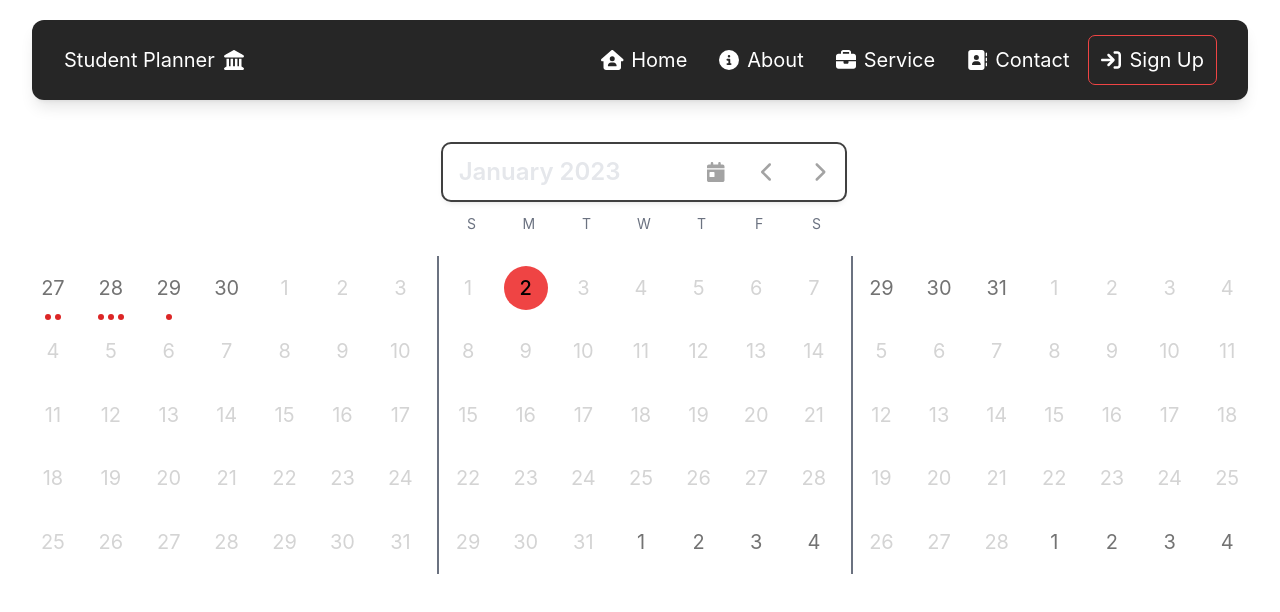
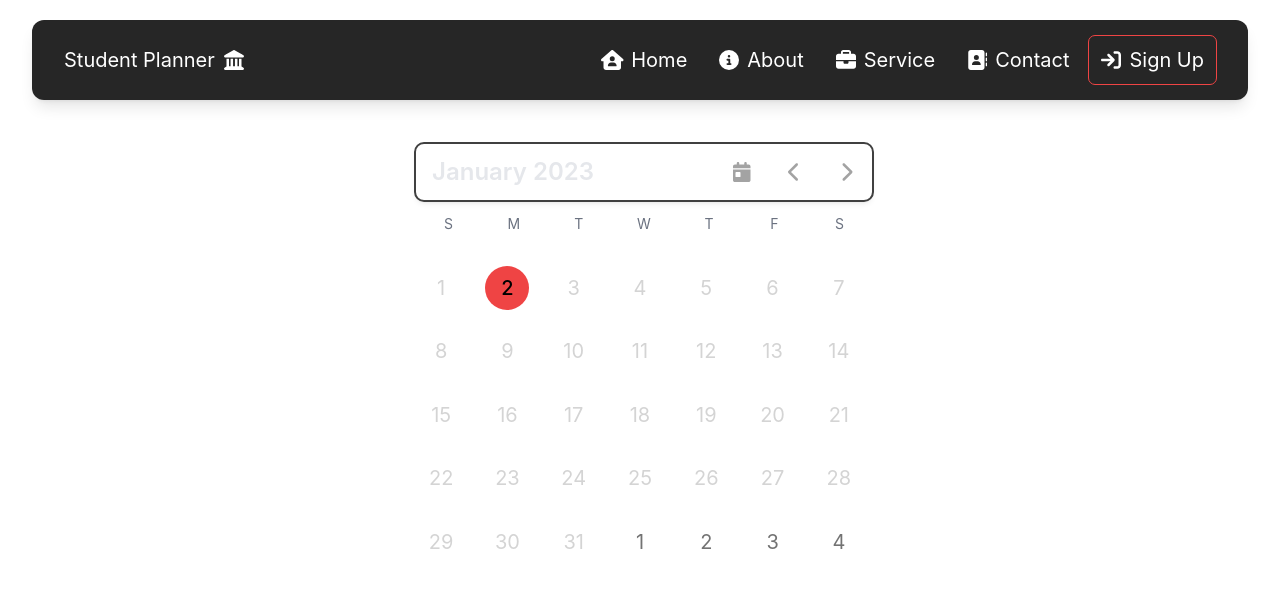
Before and after one commit to Student-Planner/student-planner-web-app, a Next.js app: page / in a window 1280 px wide. Shown: the top 612 px of the page. Built offline with nearby package versions, Linux system fonts and the light colour scheme.

Commit message:
task schema type, reverted back to one col layout

```diff
--- a/src/components/calendar/Calendar.tsx
+++ b/src/components/calendar/Calendar.tsx
@@ -64,18 +64,18 @@ export default function Calendar() {
   }
 
   // Filter for task of current day
-  const selectedDayEvents = sampleTasks.filter((evnet) =>
-    isSameDay(parseISO(evnet.Due.dateTime), selectedDay)
+  const selectedDayEvents = sampleTasks.filter((event) =>
+    isSameDay(event.due, selectedDay)
   );
 
-  const getDayEvents = (day: Date) => (sampleTasks.filter((evnet) =>
-    isSameDay(parseISO(evnet.Due.dateTime), day)
+  const getDayEvents = (day: Date) => (sampleTasks.filter((event) =>
+    isSameDay(event.due, day)
   ));
 
   return (
-    <div className="max-w-7xl max-h- mx-auto my-auto md:px-6 px-2 md:py-6 py-2 select-none lg:text-xl md:text-lg">
+    <div className="max-w-lg max-h- mx-auto my-auto md:px-6 px-2 md:py-6 py-2 select-none lg:text-xl md:text-lg">
       {/* Header */}
-      <div className="grid grid-cols-3 divide-x-8 divide-transparent mb-4">
+      <div className="grid grid-cols-1 divide-x-8 divide-transparent mb-4">
         <div className=""></div>
         <div>
           {/* Control Header */}
@@ -84,6 +84,7 @@ export default function Calendar() {
             goToCurrentMonth={goToCurrentMonth}
             previousMonth={previousMonth}
             nextMonth={nextMonth} />
+
           {/* === Headers for Days === */}
           <div className="grid grid-cols-7 mt-2 text-sm leading-8 text-center text-gray-500 cursor-default">
             <div>S</div><div>M</div><div>T</div><div>W</div><div>T</div><div>F</div><div>S</div>
@@ -93,21 +94,7 @@ export default function Calendar() {
       </div>
 
       {/* Calendar */}
-      <div className="grid grid-cols-3 gap-2 divide-x-2 divide-gray-500 divi mb-4">
-
-        <div className="L-Month ">
-          {/* === Days === */}
-          <div className="grid grid-cols-7 mt-0 text-md">
-            {daysOfMonth(getFirstDayPrevMonth()).map((day, dayIndx) => (
-              <CalendarDay
-                key={day.toString()}
-                day={day}
-                dayIndx={dayIndx}
-                firstDayOfMonth={getFirstDayPrevMonth()}
-                dayEvents={getDayEvents(day)} />
-            ))}
-          </div>
-        </div>
+      <div className="grid grid-cols-1 gap-2 divide-x-2 divide-gray-500 divi mb-4">
 
         <div className="M-Month">
           {/* === Days === */}
@@ -123,20 +110,6 @@ export default function Calendar() {
           </div>
         </div>
 
-        <div className="R-Month ">
-          {/* === Days === */}
-          <div className="grid grid-cols-7 mt-0 text-md">
-            {daysOfMonth(getFirstDayNextMonth()).map((day, dayIndx) => (
-              <CalendarDay
-                key={day.toString()}
-                day={day}
-                dayIndx={dayIndx}
-                firstDayOfMonth={getFirstDayNextMonth()}
-                dayEvents={getDayEvents(day)} />
-            ))}
-          </div>
-        </div>
-
       </div>
     </div>
   );
--- a/src/components/calendar/CalendarDay.tsx
+++ b/src/components/calendar/CalendarDay.tsx
@@ -8,9 +8,9 @@ import {
     startOfToday,
 } from "date-fns";
 import { classNames } from '@/utils/utils';
-import Task from '@/data/Task';
 import { useDispatch, useSelector } from 'react-redux';
 import { selectedDayValue, changeSelectedDay } from '@/redux/calendarSelectedDay';
+import { Task } from '@prisma/client';
 
 
 type Props = {
@@ -92,10 +92,11 @@ const CalendarDay = ({ day, dayIndx, firstDayOfMonth, dayEvents }: Props) => {
                 {dayEvents.map((event, eventIndex) => (
                     eventIndex < 3 ? <div
                         key={eventIndex}
+                        // TODO update color value (was bg-red-600)
                         className={classNames(
                             eventIndex === 0 ?
                                 "" : "ml-1",
-                            "bg-red-600 h-1.5 w-1.5 rounded-full")}></div> : <></>
+                            "bg-[", event.color, "]", "h-1.5 w-1.5 rounded-full")}></div> : <></>
                 ))}
             </div>
             {/* <div className="w-1 h-1 mx-auto mt-1">
--- a/src/data/Task.ts
+++ b/src/data/Task.ts
@@ -6,14 +6,14 @@ import {
 	WithFieldValue,
 } from "firebase/firestore";
 
-export type Due = {
+type Due = {
 	date: string;
 	dateTime: string;
 	isRecurring: boolean;
 	timezone: string;
 };
 
-export const TaskConverter: FirestoreDataConverter<Task> = {
+const TaskConverter: FirestoreDataConverter<Task> = {
 	toFirestore(task: WithFieldValue<Task>): DocumentData {
 		return {
 			id: task.Id,
@@ -122,4 +122,4 @@ class Task {
 
 // const myTask: Task = new Task();
 
-export default Task;
+// export default Task;
--- a/src/data/sampleTasks.ts
+++ b/src/data/sampleTasks.ts
@@ -1,20 +1,22 @@
+import { Task } from "@prisma/client";
 import sampleTasksJson from "./sampleTasks.json";
-import Task from "./Task";
 
 const sampleTasks: Task[] = [];
 
 for (let i = 0; i < sampleTasksJson.length; i++) {
 	const element = sampleTasksJson[i];
-	sampleTasks.push(
-		new Task(
-			element.id,
-			element.title,
-			element.description,
-			element.due,
-			element.isCompleted,
-			element.labels
-		)
-	);
+	sampleTasks.push({
+		id: element.id,
+		title: element.title,
+		description: element.description,
+		due: new Date(element.due.dateTime),
+		created: new Date(),
+		updated: new Date(),
+		isRecurring: element.due.isRecurring,
+		isCompleted: element.isCompleted,
+		color: "#98999b",
+		labels: element.labels,
+	});
 }
 
 export default sampleTasks;
```
